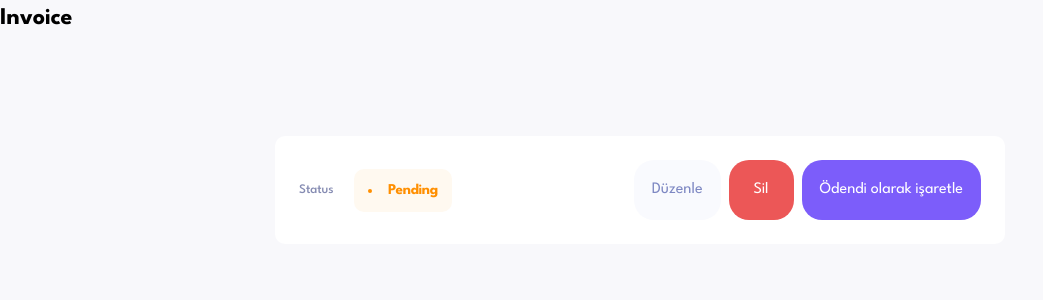
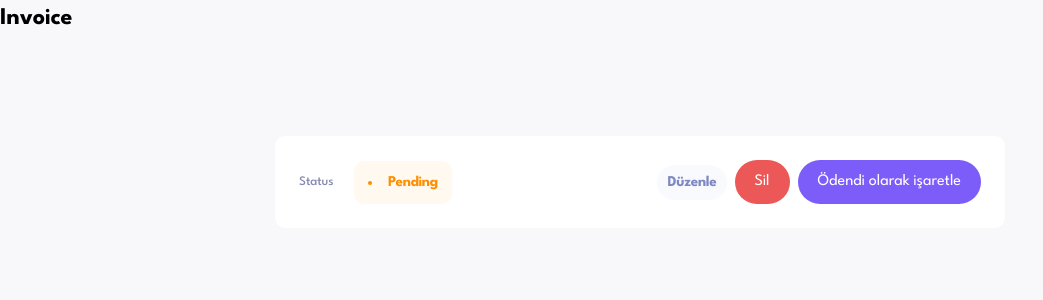
Before and after one commit to kemalozlp/invoice-App, a Next.js app: page /invoicesdetail in a window 1280 px wide. Shown: the top 300 px of the page, without its empty margins (0-1043 px from the left). Built offline with nearby package versions, Linux system fonts and the light colour scheme.

Commit message:
gerekli butonlar için componentler yerine getirildi

```diff
--- a/app/invoicesdetail/invoicesdetail.css
+++ b/app/invoicesdetail/invoicesdetail.css
@@ -19,7 +19,6 @@
     background-color: #FFF9F0;
     padding: 14px;
     border-radius: 10px;
-    font-family: League Spartan;
     font-size: 15px;
     font-weight: 700;
     line-height: 15px;
@@ -30,7 +29,6 @@
 
   p {
     width: 35px;
-    font-family: League Spartan;
     font-size: 13px;
     font-weight: 500;
     line-height: 15px;
@@ -43,11 +41,12 @@
 
 .invoicedetailbtn {
   display: flex;
+  align-items: center;
   gap: 8px;
 
   button {
-    padding: 18px;
-    border-radius: 20px;
+    padding: 10px;
+    border-radius: 50px;
     border: none;
     background: #F9FAFE;
     color: rgba(126, 136, 195, 1);
@@ -57,10 +56,11 @@
 .invoicedetailbtn .dlt {
   background: #EC5757;
   color: white;
-  padding: 18px 25px;
+  padding: 10px 20px;
 }
 
 .invoicedetailbtn .save {
   color: white;
+  padding: 10px 20px;
   background: #7C5DFA;
 }
--- a/app/invoicesdetail/page.jsx
+++ b/app/invoicesdetail/page.jsx
@@ -1,3 +1,4 @@
+import EditInvoices from "../editinvoices/editinvoices"
 import "./invoicesdetail.css"
 
 export default function InvoicesDetail() {
@@ -9,7 +10,7 @@ export default function InvoicesDetail() {
         <li>Pending</li>
       </div>
       <div className="invoicedetailbtn">
-        <button>Düzenle</button>
+        <EditInvoices />
         <button className="dlt">Sil</button>
         <button className="save">Ödendi olarak işaretle</button>
 
```
